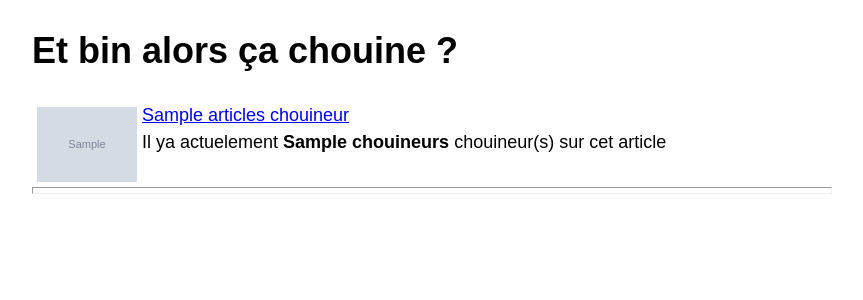
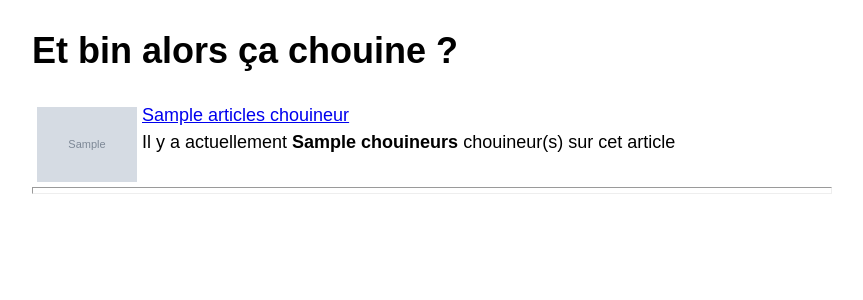
Before and after one commit to NodokaMurmevent/chouineur-canardpc-not-official, a Symfony app: template templates/index/index.html.twig in a window 1280 px wide. Shown: the top 300 px of the page, without its empty margins (208-1071 px from the left). Run offline with Twig, Linux system fonts and the light colour scheme; the template is opened without the code that fills it: most values are stand-ins (such as "Sample title", 1, 10 or a date in 2020); grey boxes marked "Sample" are stand-in pictures; some libraries are stand-ins or nearby versions.

Commit message:
Typo spotted par Kabouka :D

```diff
--- a/templates/index/index.html.twig
+++ b/templates/index/index.html.twig
@@ -21,7 +21,7 @@
     <p>
     <img style="float:left; height:auto; width:100px; margin:5px;" src=" {{article.imageUrl}}" alt="{{article.title | raw}}"> <a href="{{article.link}}" target="_blank" rel="noopener noreferrer">{{article.title | raw}}</a> <br/>
 
-    Il ya actuelement
+    Il y a actuellement
     {% if article.chouineurs > 0 %}<b>{% endif %}
     {{article.chouineurs}} {% if article.chouineurs > 0 %}</b>{% endif %}chouineur(s) sur cet article</p>
     <hr style="clear:both; padding-top:5px;">
--- a/templates/index/listArticle.html.twig
+++ b/templates/index/listArticle.html.twig
@@ -13,7 +13,7 @@
 
 {% for article in articles %}
     <p> <a href="{{article.link}}" target="_blank" rel="noopener noreferrer">{{article.title | raw}}</a> <br/>
-    Il ya actuelement {{article.nombre}} chouineur(s) sur cet article</p>
+    Il y a actuellement {{article.nombre}} chouineur(s) sur cet article</p>
     <hr>
 {% endfor %}
 
```
